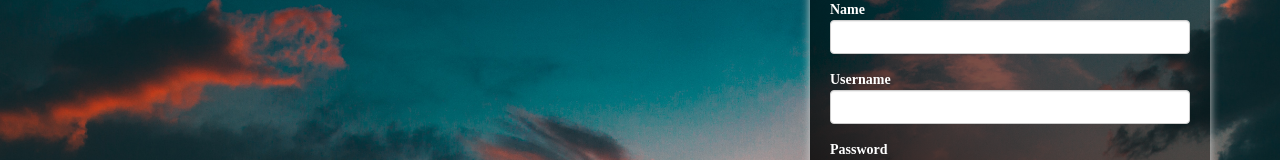
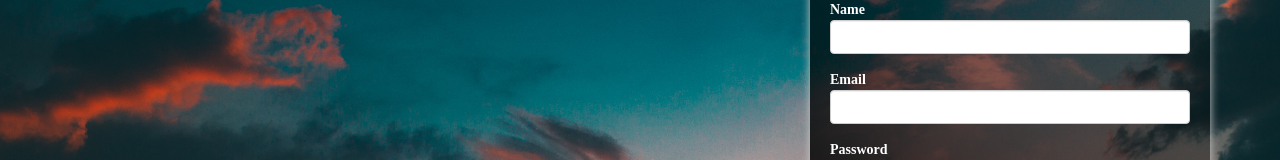
Before and after one commit to sravan1405/weather-app, an Angular app: page /signup in a window 1280 px wide. Shown: the part 191-351 px from the top of the page. Built offline with nearby package versions, Linux system fonts and the light colour scheme.

Commit message:
renamed email label

```diff
--- a/src/app/auth/signup/signup.component.html
+++ b/src/app/auth/signup/signup.component.html
@@ -38,7 +38,7 @@
                     <span class="text-danger" *ngIf="submitted && signupForm.hasError('required', 'name')">This field is required!</span>
                   </div>
                   <div class="form-group">
-                    <label style="color: white!important">Username</label>
+                    <label style="color: white!important">Email</label>
                     <input formControlName="email" type="text" id="email" class="form-control">
                     <span class="text-danger" *ngIf="submitted && signupForm.hasError('required', 'email')">This field is required!</span>
                     <span class="text-danger" *ngIf="submitted && signupForm.hasError('email', 'email')">Please enter a valid email
```
